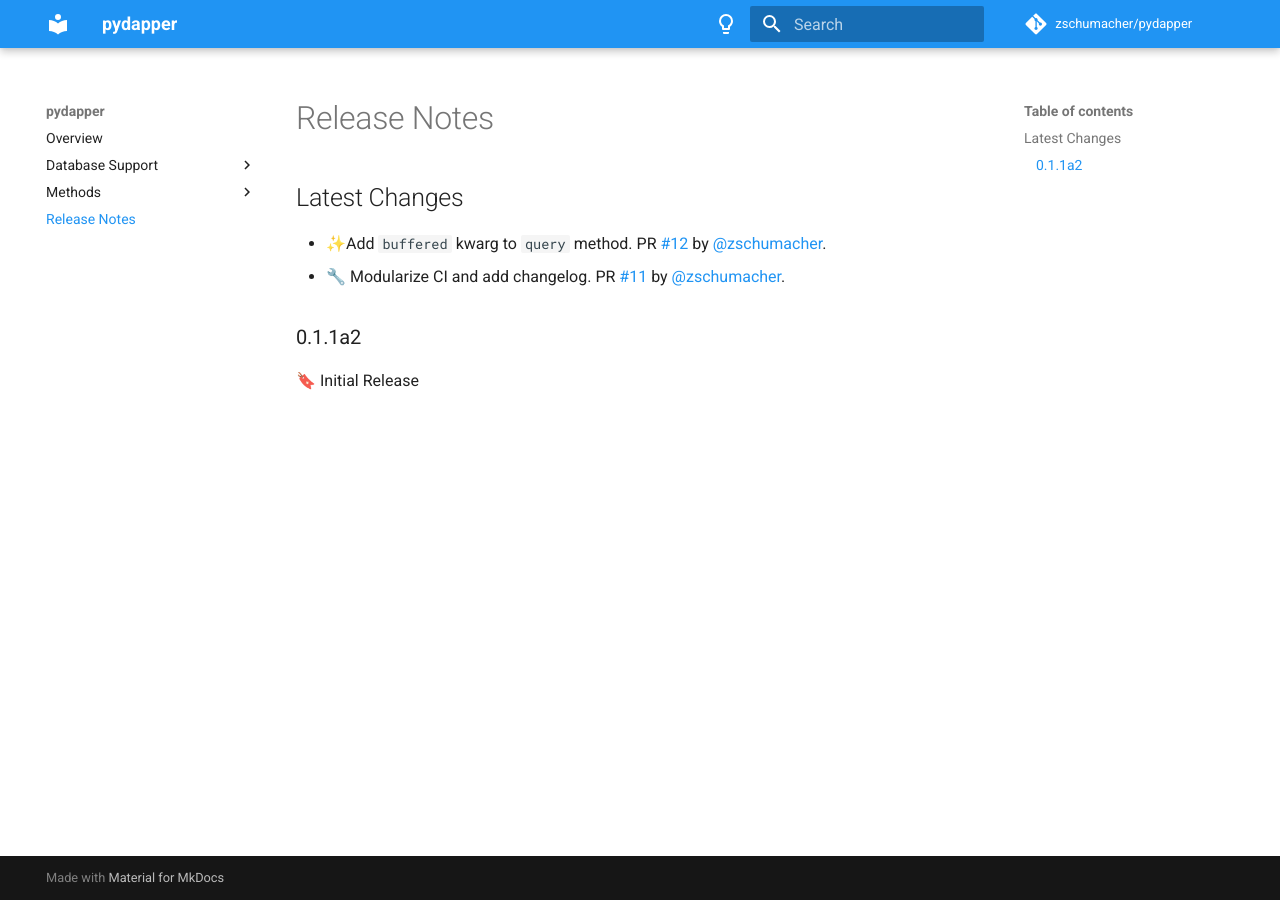
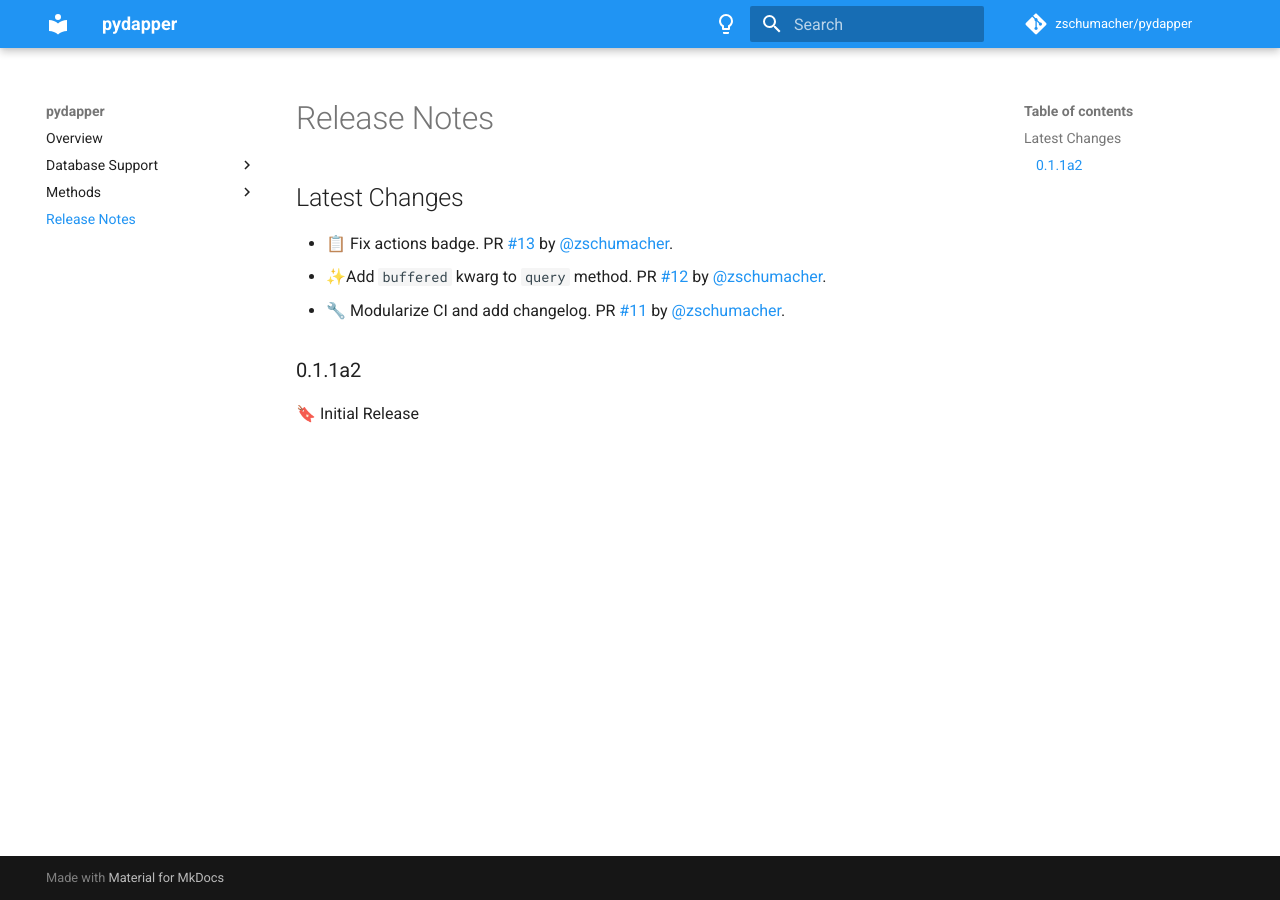
Before and after one commit to zschumacher/pydapper, an MkDocs documentation site: the page built from docs/release_notes.md, in a window 1280 px wide. Built offline with MkDocs 1.6.1 and Material for MkDocs 9.7.7, drawn with Linux system fonts in a browser that asks for light colours; comment, search, counter and statistics services are not loaded.

Commit message:
📝 Update release notes

```diff
--- a/docs/release_notes.md
+++ b/docs/release_notes.md
@@ -1,6 +1,7 @@
 
 ## Latest Changes
 
+* 📋 Fix actions badge. PR [#13](https://github.com/zschumacher/pydapper/pull/13) by [@zschumacher](https://github.com/zschumacher).
 * ✨Add `buffered` kwarg to `query` method. PR [#12](https://github.com/zschumacher/pydapper/pull/12) by [@zschumacher](https://github.com/zschumacher).
 * 🔧 Modularize CI and add changelog. PR [#11](https://github.com/zschumacher/pydapper/pull/11) by [@zschumacher](https://github.com/zschumacher).
 ### 0.1.1a2
```
